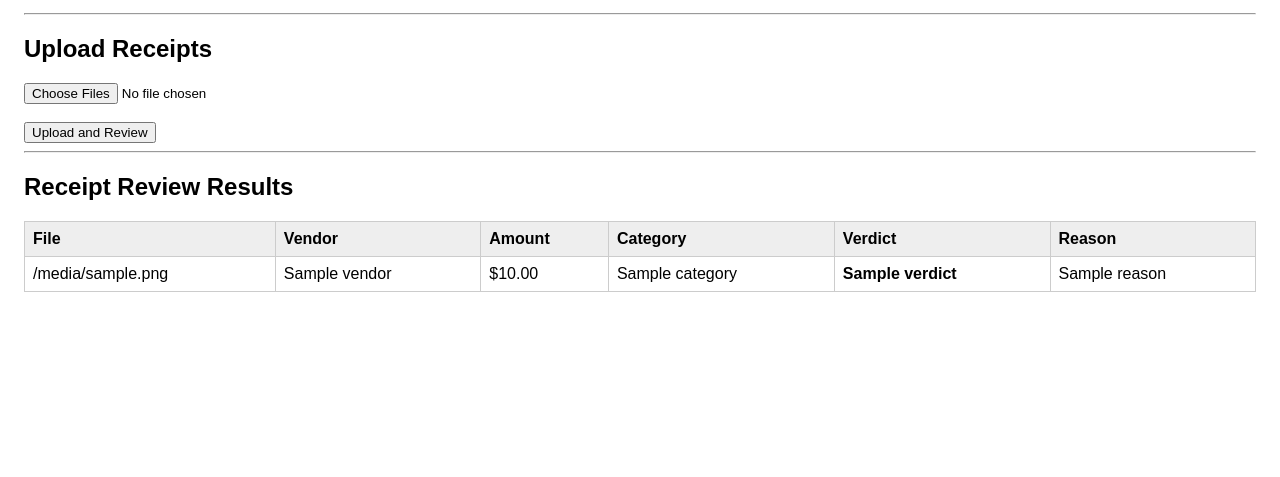
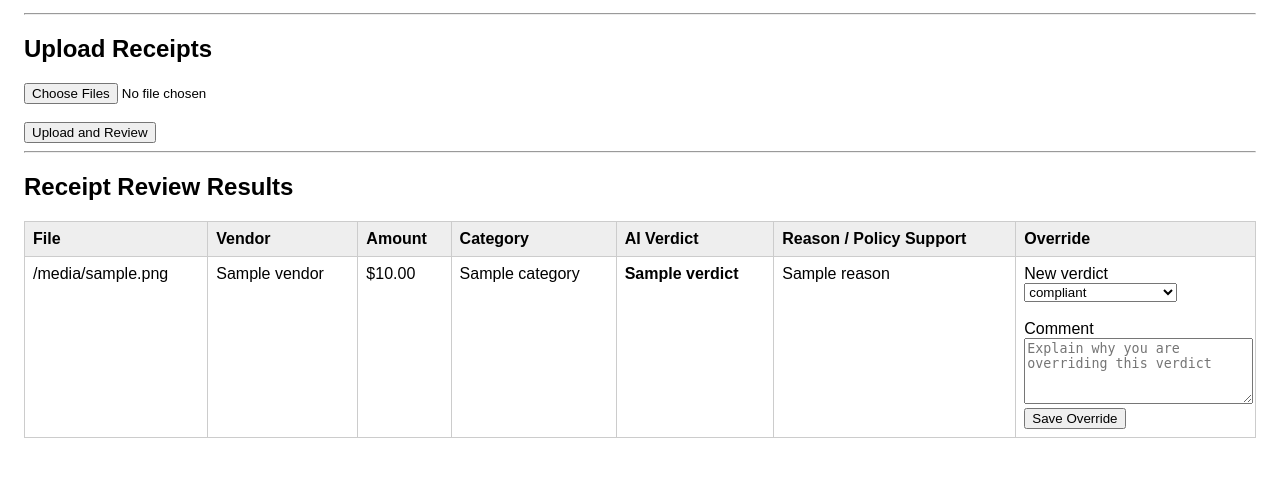
Before and after one commit to BhubanaNorthWind/NorthWind-Expense, a FastAPI app: template templates/submission.html in a window 1280 px wide. Shown: the part 261-738 px from the top of the page. Run offline with FastAPI, Linux system fonts and the light colour scheme; the template is opened without the code that fills it: most values are stand-ins (such as "Sample title", 1, 10 or a date in 2020).

Commit message:
comment overide functionality got added

```diff
--- a/app/main.py
+++ b/app/main.py
@@ -15,6 +15,9 @@ from app.db import (
     create_submission,
     get_submission,
     save_receipt,
+    get_receipt,
+    create_override,
+    get_overrides_for_submission,
 )
 
 app = FastAPI(title="Northwind Expense Pre-Review")
@@ -103,6 +106,16 @@ def submission_detail(request: Request, submission_id: int):
         )
 
     employee = get_employee(submission["employee_id"])
+    overrides = get_overrides_for_submission(submission_id)
+    overrides_by_receipt = {}
+
+    for override in overrides:
+        receipt_id = override["receipt_id"]
+
+        if receipt_id not in overrides_by_receipt:
+            overrides_by_receipt[receipt_id] = []
+
+        overrides_by_receipt[receipt_id].append(override)
 
     return templates.TemplateResponse(
         request=request,
@@ -110,7 +123,8 @@ def submission_detail(request: Request, submission_id: int):
         context={
             "submission": submission,
             "employee": employee,
-            "receipts": receipts
+            "receipts": receipts,
+            "overrides_by_receipt": overrides_by_receipt
         }
     )
 @app.post("/submissions/{submission_id}/upload")
@@ -162,3 +176,30 @@ def upload_receipts(
         f"/submissions/{submission_id}",
         status_code=303
     )
+@app.post("/receipts/{receipt_id}/override")
+def override_receipt(
+    receipt_id: int,
+    new_verdict: str = Form(...),
+    comment: str = Form(...)
+):
+    receipt = get_receipt(receipt_id)
+
+    if receipt is None:
+        return RedirectResponse(
+            "/",
+            status_code=303
+        )
+
+    old_verdict = receipt["verdict"]
+
+    create_override(
+        receipt_id=receipt_id,
+        old_verdict=old_verdict,
+        new_verdict=new_verdict,
+        comment=comment
+    )
+
+    return RedirectResponse(
+        f"/submissions/{receipt['submission_id']}",
+        status_code=303
+    )
--- a/templates/submission.html
+++ b/templates/submission.html
@@ -19,6 +19,7 @@
             border: 1px solid #cccccc;
             padding: 8px;
             text-align: left;
+            vertical-align: top;
         }
 
         th {
@@ -39,6 +40,18 @@
 
         .needs_human_review {
             background: #eeeeff;
+        }
+
+        .override-box {
+            margin-top: 10px;
+            padding: 8px;
+            border: 1px solid #999999;
+            background: #f8f8f8;
+        }
+
+        textarea {
+            width: 100%;
+            height: 60px;
         }
     </style>
 </head>
@@ -98,8 +111,9 @@
                     <th>Vendor</th>
                     <th>Amount</th>
                     <th>Category</th>
-                    <th>Verdict</th>
-                    <th>Reason</th>
+                    <th>AI Verdict</th>
+                    <th>Reason / Policy Support</th>
+                    <th>Override</th>
                 </tr>
             </thead>
 
@@ -107,6 +121,7 @@
                 {% for receipt in receipts %}
                     <tr class="{{ receipt.verdict }}">
                         <td>{{ receipt.filename }}</td>
+
                         <td>{{ receipt.vendor }}</td>
 
                         <td>
@@ -118,8 +133,64 @@
                         </td>
 
                         <td>{{ receipt.category }}</td>
-                        <td><strong>{{ receipt.verdict }}</strong></td>
-                        <td>{{ receipt.reason }}</td>
+
+                        <td>
+                            <strong>{{ receipt.verdict }}</strong>
+                        </td>
+
+                        <td>
+                            {{ receipt.reason }}
+                        </td>
+
+                        <td>
+                            {% if overrides_by_receipt.get(receipt.id) %}
+                                <div class="override-box">
+                                    <strong>Override History</strong>
+
+                                    {% for override in overrides_by_receipt.get(receipt.id) %}
+                                        <p>
+                                            <strong>{{ override.old_verdict }}</strong>
+                                            →
+                                            <strong>{{ override.new_verdict }}</strong>
+                                            <br>
+                                            Comment: {{ override.comment }}
+                                            <br>
+                                            Time: {{ override.created_at }}
+                                        </p>
+                                    {% endfor %}
+                                </div>
+                            {% endif %}
+
+                            <form
+                                action="/receipts/{{ receipt.id }}/override"
+                                method="post"
+                            >
+                                <label>New verdict</label><br>
+
+                                <select name="new_verdict" required>
+                                    <option value="compliant">compliant</option>
+                                    <option value="flagged">flagged</option>
+                                    <option value="rejected">rejected</option>
+                                    <option value="needs_human_review">needs_human_review</option>
+                                </select>
+
+                                <br><br>
+
+                                <label>Comment</label><br>
+
+                                <textarea
+                                    name="comment"
+                                    placeholder="Explain why you are overriding this verdict"
+                                    required
+                                ></textarea>
+
+                                <br>
+
+                                <button type="submit">
+                                    Save Override
+                                </button>
+                            </form>
+                        </td>
                     </tr>
                 {% endfor %}
             </tbody>
```
Also changed, not shown: app/db.py (+20 -0 lines).
